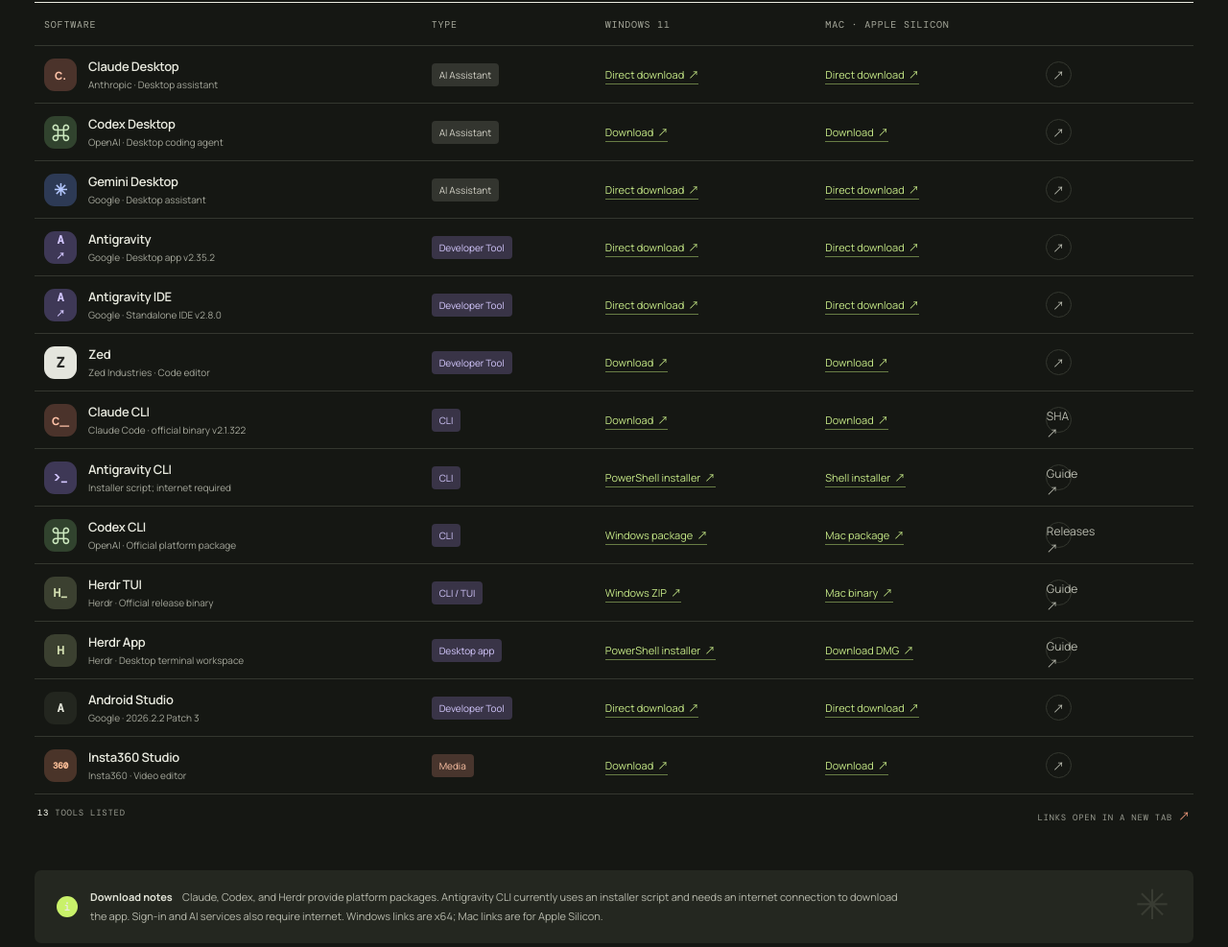
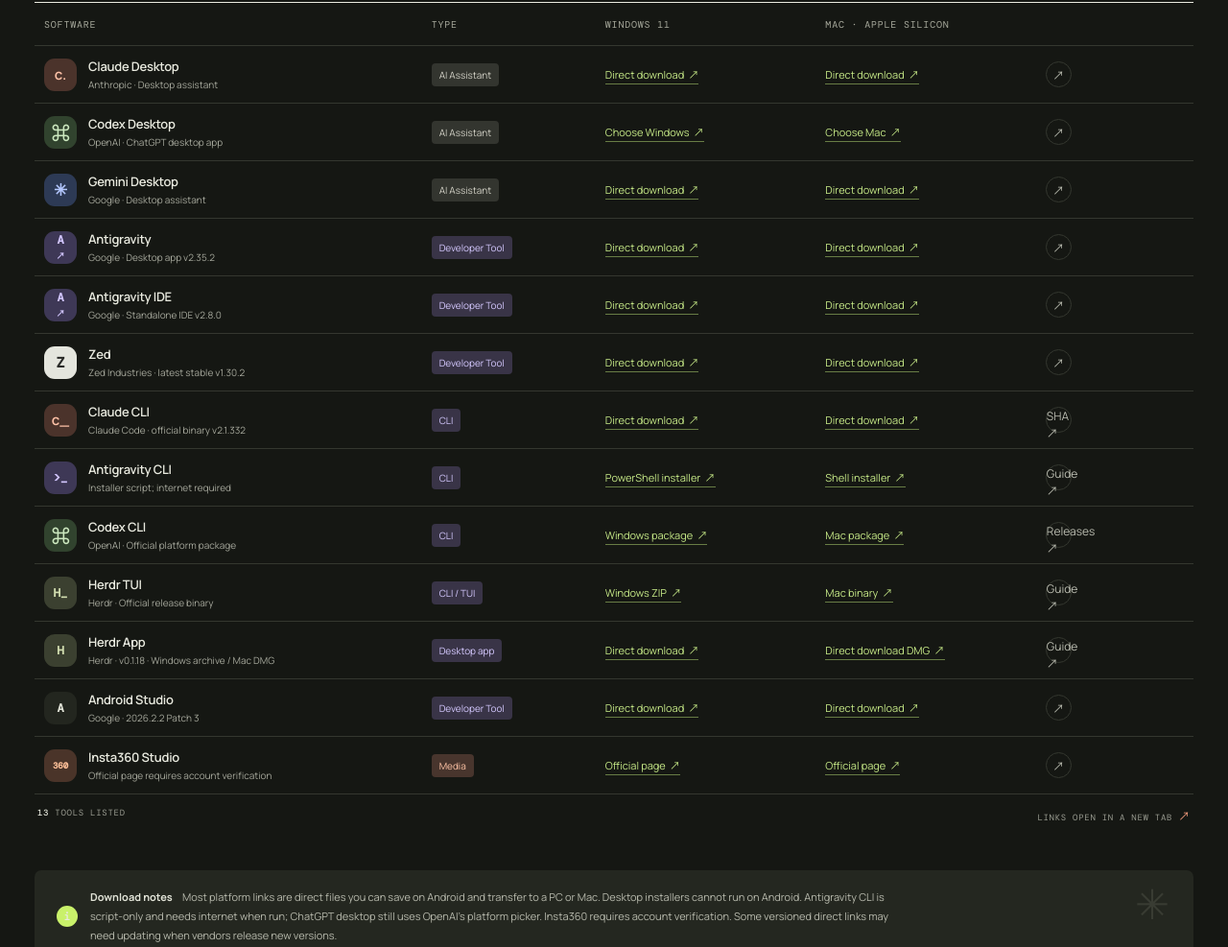
Before and after one commit to theoneisneo/software-tool-library, a plain HTML site: page index.html in a window 1280 px wide. Shown: the part 608-1595 px from the top of the page at 96% size. Drawn offline with nearby package versions, Linux system fonts and the light colour scheme.

Commit message:
Expand direct cross-device download links

```diff
--- a/index.html
+++ b/index.html
@@ -53,18 +53,18 @@
             <thead><tr><th class="th-name">SOFTWARE</th><th class="th-kind">TYPE </th><th class="th-platform">WINDOWS 11</th><th class="th-platform">MAC · APPLE SILICON</th><th class="th-action"></th></tr></thead>
             <tbody id="tool-rows">
               <tr data-category="assistant" data-search="claude desktop claude ai assistant Anthropic"><td class="name-cell"><span class="icon icon-claude">c.</span><span><strong>Claude Desktop</strong><small>Anthropic · Desktop assistant</small></span></td><td><span class="tag tag-assistant">AI Assistant</span></td><td><a class="platform-link" href="https://claude.ai/api/desktop/win32/x64/setup/latest/redirect" target="_blank" rel="noopener">Direct download <span>↗</span></a></td><td><a class="platform-link" href="https://claude.ai/api/desktop/darwin/universal/dmg/latest/redirect" target="_blank" rel="noopener">Direct download <span>↗</span></a></td><td><a class="row-arrow" href="https://claude.com/download" target="_blank" rel="noopener" aria-label="Claude Desktop official download">↗</a></td></tr>
-              <tr data-category="assistant" data-search="codex desktop chatgpt OpenAI"><td class="name-cell"><span class="icon icon-codex">⌘</span><span><strong>Codex Desktop</strong><small>OpenAI · Desktop coding agent</small></span></td><td><span class="tag tag-assistant">AI Assistant</span></td><td><a class="platform-link" href="https://chatgpt.com/download" target="_blank" rel="noopener">Download <span>↗</span></a></td><td><a class="platform-link" href="https://chatgpt.com/download" target="_blank" rel="noopener">Download <span>↗</span></a></td><td><a class="row-arrow" href="https://chatgpt.com/download" target="_blank" rel="noopener" aria-label="Codex Desktop official download">↗</a></td></tr>
+              <tr data-category="assistant" data-search="codex desktop chatgpt OpenAI"><td class="name-cell"><span class="icon icon-codex">⌘</span><span><strong>Codex Desktop</strong><small>OpenAI · ChatGPT desktop app</small></span></td><td><span class="tag tag-assistant">AI Assistant</span></td><td><a class="platform-link" href="https://chatgpt.com/download" target="_blank" rel="noopener">Choose Windows <span>↗</span></a></td><td><a class="platform-link" href="https://chatgpt.com/download" target="_blank" rel="noopener">Choose Mac <span>↗</span></a></td><td><a class="row-arrow" href="https://chatgpt.com/download" target="_blank" rel="noopener" aria-label="Codex Desktop official download">↗</a></td></tr>
               <tr data-category="assistant" data-search="gemini desktop google assistant"><td class="name-cell"><span class="icon icon-gemini">✳</span><span><strong>Gemini Desktop</strong><small>Google · Desktop assistant</small></span></td><td><span class="tag tag-assistant">AI Assistant</span></td><td><a class="platform-link" href="https://gemini.google/download/windows/" target="_blank" rel="noopener">Direct download <span>↗</span></a></td><td><a class="platform-link" href="https://gemini.google/download/mac/" target="_blank" rel="noopener">Direct download <span>↗</span></a></td><td><a class="row-arrow" href="https://gemini.google/desktop/" target="_blank" rel="noopener" aria-label="Gemini Desktop official download">↗</a></td></tr>
               <tr data-category="dev" data-search="antigravity app Google agent platform"><td class="name-cell"><span class="icon icon-anti">A<span>↗</span></span><span><strong>Antigravity</strong><small>Google · Desktop app v2.35.2</small></span></td><td><span class="tag tag-dev">Developer Tool</span></td><td><a class="platform-link" href="https://storage.googleapis.com/antigravity-public/antigravity-hub/2.35.2-4585983447007232/windows-x64/Antigravity-x64.exe" target="_blank" rel="noopener">Direct download <span>↗</span></a></td><td><a class="platform-link" href="https://storage.googleapis.com/antigravity-public/antigravity-hub/2.35.2-4585983447007232/darwin-arm/Antigravity.dmg" target="_blank" rel="noopener">Direct download <span>↗</span></a></td><td><a class="row-arrow" href="https://antigravity.google/download" target="_blank" rel="noopener" aria-label="Antigravity official download">↗</a></td></tr>
               <tr data-category="dev" data-search="antigravity ide Google editor"><td class="name-cell"><span class="icon icon-anti">A<span>↗</span></span><span><strong>Antigravity IDE</strong><small>Google · Standalone IDE v2.8.0</small></span></td><td><span class="tag tag-dev">Developer Tool</span></td><td><a class="platform-link" href="https://edgedl.me.gvt1.com/edgedl/release2/j0qc3/antigravity/stable/2.8.0-6733682917113856/windows-x64/Antigravity%20IDE.exe" target="_blank" rel="noopener">Direct download <span>↗</span></a></td><td><a class="platform-link" href="https://edgedl.me.gvt1.com/edgedl/release2/j0qc3/antigravity/stable/2.8.0-6733682917113856/darwin-arm/Antigravity%20IDE.dmg" target="_blank" rel="noopener">Direct download <span>↗</span></a></td><td><a class="row-arrow" href="https://antigravity.google/download#antigravity-ide" target="_blank" rel="noopener" aria-label="Antigravity IDE official download">↗</a></td></tr>
-              <tr data-category="dev" data-search="zed editor IDE"><td class="name-cell"><span class="icon icon-zed">Z</span><span><strong>Zed</strong><small>Zed Industries · Code editor</small></span></td><td><span class="tag tag-dev">Developer Tool</span></td><td><a class="platform-link" href="https://zed.dev/download" target="_blank" rel="noopener">Download <span>↗</span></a></td><td><a class="platform-link" href="https://zed.dev/download" target="_blank" rel="noopener">Download <span>↗</span></a></td><td><a class="row-arrow" href="https://zed.dev/download" target="_blank" rel="noopener" aria-label="Zed official download">↗</a></td></tr>
-              <tr data-category="dev" data-search="claude cli code terminal Anthropic"><td class="name-cell"><span class="icon icon-claude">c_</span><span><strong>Claude CLI</strong><small>Claude Code · official binary v2.1.322</small></span></td><td><span class="tag tag-dev">CLI</span></td><td><a class="platform-link" href="https://downloads.claude.ai/claude-code-releases/2.1.322/win32-x64/claude.exe" target="_blank" rel="noopener">Download <span>↗</span></a></td><td><a class="platform-link" href="https://downloads.claude.ai/claude-code-releases/2.1.322/darwin-arm64/claude" target="_blank" rel="noopener">Download <span>↗</span></a></td><td><a class="row-arrow" href="https://downloads.claude.ai/claude-code-releases/2.1.322/manifest.json" target="_blank" rel="noopener" aria-label="Claude Code Official SHA-256 manifest">SHA ↗</a></td></tr>
+              <tr data-category="dev" data-search="zed editor IDE"><td class="name-cell"><span class="icon icon-zed">Z</span><span><strong>Zed</strong><small>Zed Industries · latest stable v1.30.2</small></span></td><td><span class="tag tag-dev">Developer Tool</span></td><td><a class="platform-link" href="https://github.com/zed-industries/zed/releases/latest/download/Zed-x86_64.exe" target="_blank" rel="noopener">Direct download <span>↗</span></a></td><td><a class="platform-link" href="https://github.com/zed-industries/zed/releases/latest/download/Zed-aarch64.dmg" target="_blank" rel="noopener">Direct download <span>↗</span></a></td><td><a class="row-arrow" href="https://zed.dev/download" target="_blank" rel="noopener" aria-label="Zed official download">↗</a></td></tr>
+              <tr data-category="dev" data-search="claude cli code terminal Anthropic"><td class="name-cell"><span class="icon icon-claude">c_</span><span><strong>Claude CLI</strong><small>Claude Code · official binary v2.1.332</small></span></td><td><span class="tag tag-dev">CLI</span></td><td><a class="platform-link" href="https://downloads.claude.ai/claude-code-releases/2.1.332/win32-x64/claude.exe" target="_blank" rel="noopener">Direct download <span>↗</span></a></td><td><a class="platform-link" href="https://downloads.claude.ai/claude-code-releases/2.1.332/darwin-arm64/claude" target="_blank" rel="noopener">Direct download <span>↗</span></a></td><td><a class="row-arrow" href="https://downloads.claude.ai/claude-code-releases/2.1.332/manifest.json" target="_blank" rel="noopener" aria-label="Claude Code Official SHA-256 manifest">SHA ↗</a></td></tr>
               <tr data-category="dev" data-search="antigravity cli Google agy terminal installer script"><td class="name-cell"><span class="icon icon-anti">&gt;_</span><span><strong>Antigravity CLI</strong><small>Installer script; internet required</small></span></td><td><span class="tag tag-dev">CLI</span></td><td><a class="platform-link" href="https://antigravity.google/cli/install.ps1" target="_blank" rel="noopener">PowerShell installer <span>↗</span></a></td><td><a class="platform-link" href="https://antigravity.google/cli/install.sh" target="_blank" rel="noopener">Shell installer <span>↗</span></a></td><td><a class="row-arrow" href="https://antigravity.google/docs/cli-getting-started" target="_blank" rel="noopener" aria-label="Antigravity CLI official installation guide">Guide ↗</a></td></tr>
               <tr data-category="dev" data-search="codex cli OpenAI terminal tar gz package"><td class="name-cell"><span class="icon icon-codex">⌘</span><span><strong>Codex CLI</strong><small>OpenAI · Official platform package</small></span></td><td><span class="tag tag-dev">CLI</span></td><td><a class="platform-link" href="https://github.com/openai/codex/releases/latest/download/codex-package-x86_64-pc-windows-msvc.tar.gz" target="_blank" rel="noopener">Windows package <span>↗</span></a></td><td><a class="platform-link" href="https://github.com/openai/codex/releases/latest/download/codex-package-aarch64-apple-darwin.tar.gz" target="_blank" rel="noopener">Mac package <span>↗</span></a></td><td><a class="row-arrow" href="https://github.com/openai/codex/releases/latest" target="_blank" rel="noopener" aria-label="Codex CLI Official releases">Releases ↗</a></td></tr>
               <tr data-category="dev" data-search="herdr tui terminal interface command line hc binary"><td class="name-cell"><span class="icon icon-herdr">H_</span><span><strong>Herdr TUI</strong><small>Herdr · Official release binary</small></span></td><td><span class="tag tag-dev">CLI / TUI</span></td><td><a class="platform-link" href="https://github.com/herdrdev/herdr/releases/latest/download/herdr-windows-x86_64.zip" target="_blank" rel="noopener">Windows ZIP <span>↗</span></a></td><td><a class="platform-link" href="https://github.com/herdrdev/herdr/releases/latest/download/herdr-macos-aarch64" target="_blank" rel="noopener">Mac binary <span>↗</span></a></td><td><a class="row-arrow" href="https://herdr.dev/tui/docs/install/" target="_blank" rel="noopener" aria-label="Herdr TUI official installation guide">Guide ↗</a></td></tr>
-              <tr data-category="dev" data-search="herdr app desktop terminal spaces"><td class="name-cell"><span class="icon icon-herdr">H</span><span><strong>Herdr App</strong><small>Herdr · Desktop terminal workspace</small></span></td><td><span class="tag tag-dev">Desktop app</span></td><td><a class="platform-link" href="https://releases.herdr.dev/app/install.ps1" target="_blank" rel="noopener">PowerShell installer <span>↗</span></a></td><td><a class="platform-link" href="https://releases.herdr.dev/app/Herdr.dmg" target="_blank" rel="noopener">Download DMG <span>↗</span></a></td><td><a class="row-arrow" href="https://github.com/herdrdev/herdr-app#install" target="_blank" rel="noopener" aria-label="Herdr App official installation guide">Guide ↗</a></td></tr>
+              <tr data-category="dev" data-search="herdr app desktop terminal spaces"><td class="name-cell"><span class="icon icon-herdr">H</span><span><strong>Herdr App</strong><small>Herdr · v0.1.18 · Windows archive / Mac DMG</small></span></td><td><span class="tag tag-dev">Desktop app</span></td><td><a class="platform-link" href="https://releases.herdr.dev/app/0.1.18/herdr-app-windows-x86_64.tar.gz" target="_blank" rel="noopener">Direct download <span>↗</span></a></td><td><a class="platform-link" href="https://releases.herdr.dev/app/Herdr.dmg" target="_blank" rel="noopener">Direct download DMG <span>↗</span></a></td><td><a class="row-arrow" href="https://github.com/herdrdev/herdr-app#install" target="_blank" rel="noopener" aria-label="Herdr App official installation guide">Guide ↗</a></td></tr>
               <tr data-category="dev" data-search="android studio android development IDE Google"><td class="name-cell"><span class="icon icon-android">A</span><span><strong>Android Studio</strong><small>Google · 2026.2.2 Patch 3</small></span></td><td><span class="tag tag-dev">Developer Tool</span></td><td><a class="platform-link" href="https://edgedl.me.gvt1.com/android/studio/install/2026.2.2.11/android-studio-rabbit2-patch3-windows.exe" target="_blank" rel="noopener">Direct download <span>↗</span></a></td><td><a class="platform-link" href="https://edgedl.me.gvt1.com/android/studio/install/2026.2.2.11/android-studio-rabbit2-patch3-mac_arm.dmg" target="_blank" rel="noopener">Direct download <span>↗</span></a></td><td><a class="row-arrow" href="https://developer.android.com/studio" target="_blank" rel="noopener" aria-label="Android Studio official download">↗</a></td></tr>
-              <tr data-category="media" data-search="insta360 studio video editor"><td class="name-cell"><span class="icon icon-insta">360</span><span><strong>Insta360 Studio</strong><small>Insta360 · Video editor</small></span></td><td><span class="tag tag-media">Media</span></td><td><a class="platform-link" href="https://www.insta360.com/download" target="_blank" rel="noopener">Download <span>↗</span></a></td><td><a class="platform-link" href="https://www.insta360.com/download" target="_blank" rel="noopener">Download <span>↗</span></a></td><td><a class="row-arrow" href="https://www.insta360.com/download" target="_blank" rel="noopener" aria-label="Insta360 Studio official download">↗</a></td></tr>
+              <tr data-category="media" data-search="insta360 studio video editor"><td class="name-cell"><span class="icon icon-insta">360</span><span><strong>Insta360 Studio</strong><small>Official page requires account verification</small></span></td><td><span class="tag tag-media">Media</span></td><td><a class="platform-link" href="https://www.insta360.com/download" target="_blank" rel="noopener">Official page <span>↗</span></a></td><td><a class="platform-link" href="https://www.insta360.com/download" target="_blank" rel="noopener">Official page <span>↗</span></a></td><td><a class="row-arrow" href="https://www.insta360.com/download" target="_blank" rel="noopener" aria-label="Insta360 Studio official download">↗</a></td></tr>
             </tbody>
           </table>
           <div id="empty" class="empty-state" hidden>No matching tools. Try another search.</div>
@@ -72,7 +72,7 @@
         <div class="table-foot"><span><b id="visible-count">13</b> TOOLS LISTED</span><span>LINKS OPEN IN A NEW TAB <i>↗</i></span></div>
       </section>
 
-      <aside class="note"><span class="note-icon">i</span><p><strong>Download notes</strong> Claude, Codex, and Herdr provide platform packages. Antigravity CLI currently uses an installer script and needs an internet connection to download the app. Sign-in and AI services also require internet. Windows links are x64; Mac links are for Apple Silicon.</p><span class="note-spark">✳</span></aside>
+      <aside class="note"><span class="note-icon">i</span><p><strong>Download notes</strong> Most platform links are direct files you can save on Android and transfer to a PC or Mac. Desktop installers cannot run on Android. Antigravity CLI is script-only and needs internet when run; ChatGPT desktop still uses OpenAI's platform picker. Insta360 requires account verification. Some versioned direct links may need updating when vendors release new versions.</p><span class="note-spark">✳</span></aside>
     </main>
     <footer><span>GO-DOWNLOAD <i>/ SOFTWARE INDEX</i></span><span>FIND YOUR NEXT TOOL <b>✳</b></span></footer>
   </div>
```
